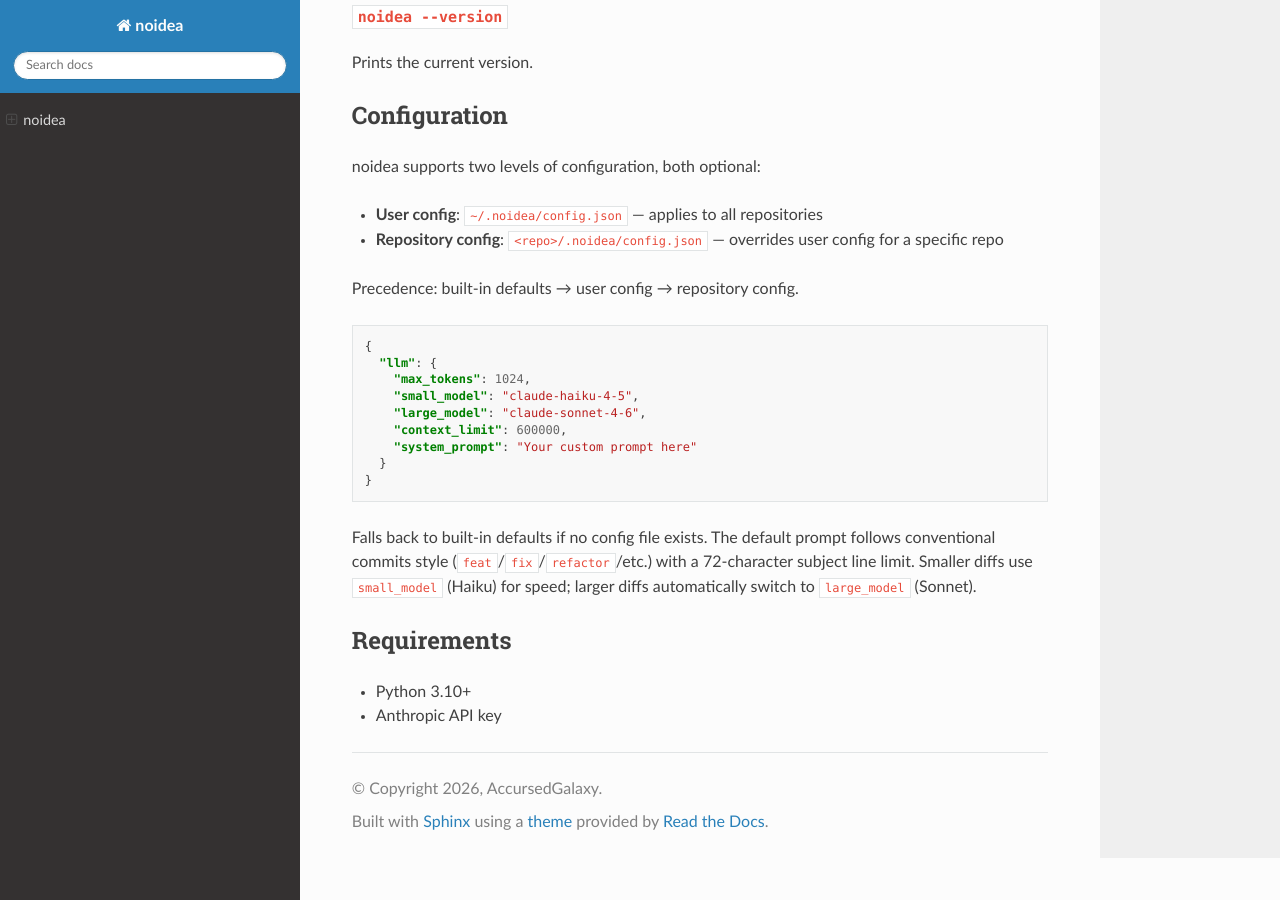
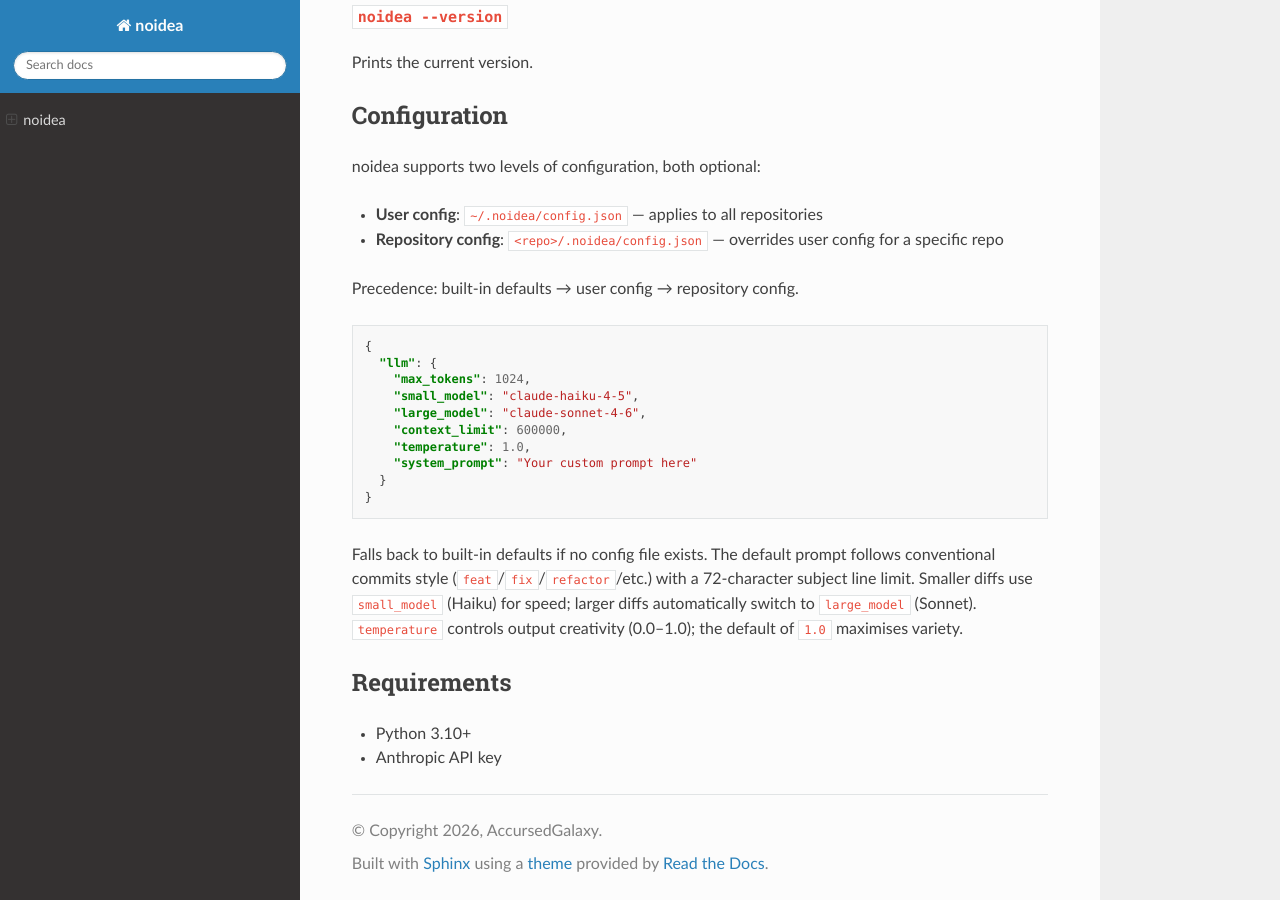
Before and after one commit to AccursedGalaxy/noidea, a Sphinx documentation site: the page built from docs/index.rst, in a window 1280 px wide and 900 px high, scrolled down 1589 px. Built offline with Sphinx 7.4.7 and the Read the Docs theme 3.1.0, drawn with Linux system fonts in a browser that asks for light colours.

Commit message:
docs: add temperature config and update test command behavior
- Document `temperature` config key (default 1.0) for controlling LLM
  output creativity under `llm` section
- Note that temperature can be overridden per-user or per-repo
- Update test command documentation to reflect spinner during API calls
  and varied joke topic output per run

```diff
--- a/docs/index.rst
+++ b/docs/index.rst
@@ -94,6 +94,7 @@
        "small_model": "claude-haiku-4-5",
        "large_model": "claude-sonnet-4-6",
        "context_limit": 600000,
+       "temperature": 1.0,
        "system_prompt": "Your custom prompt here"
      }
    }
@@ -103,6 +104,7 @@
 with a 72-character subject line limit.
 Smaller diffs use ``small_model`` (Haiku) for speed;
 larger diffs automatically switch to ``large_model`` (Sonnet).
+``temperature`` controls output creativity (0.0–1.0); the default of ``1.0`` maximises variety.
 
 Requirements
 ------------
```
Also changed, not shown: CHANGELOG.md (+6 -0 lines).
